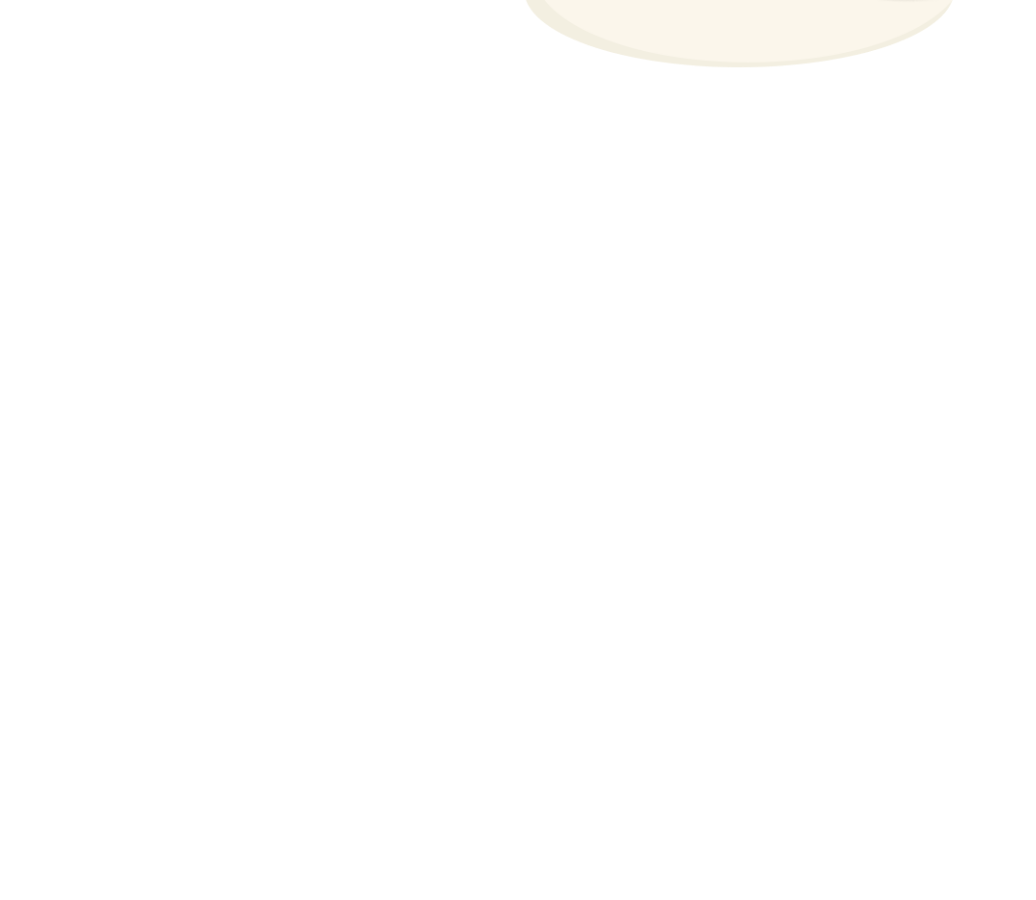
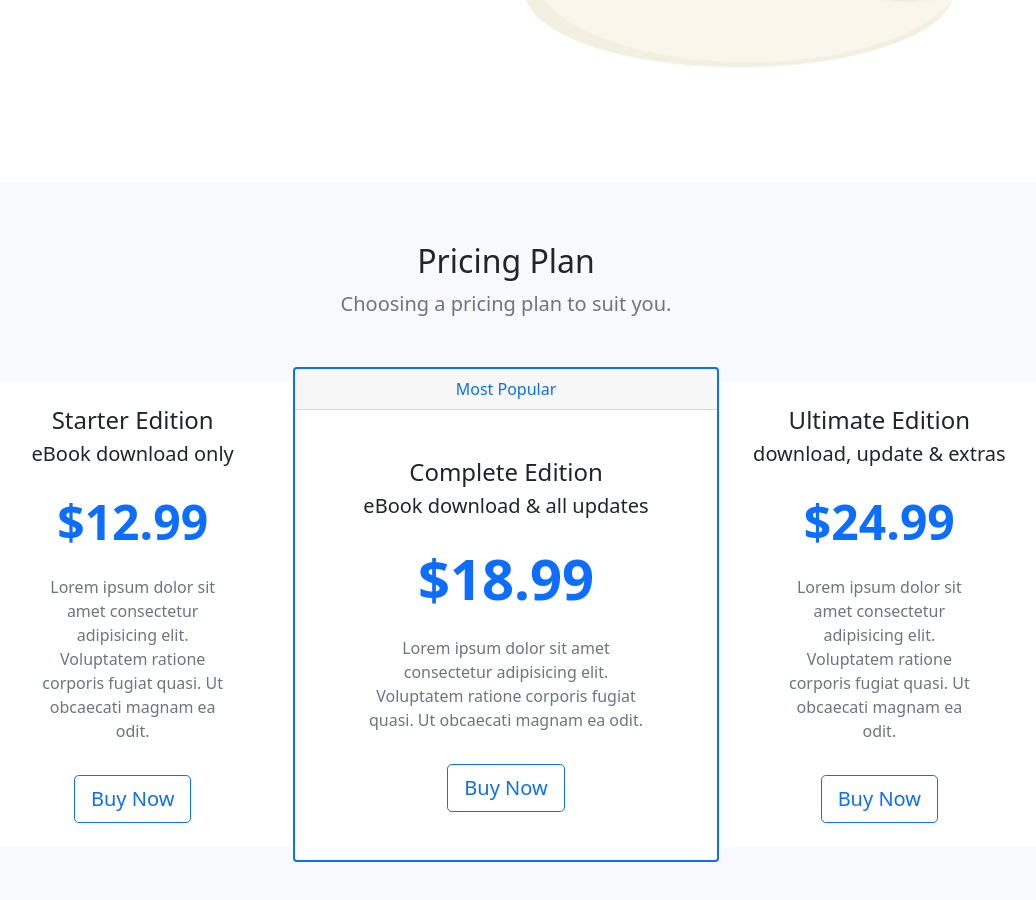
Before and after one commit to fleurdelisseho/BS-5-Tutorial, a plain HTML site: page index.html in a window 1280 px wide. Shown: the part 544-1444 px from the top of the page, without its empty margins (134-1170 px from the left). Before the commit the page ends 800 px from the top, so only its background shows below. Drawn offline with nearby package versions, Linux system fonts and the light colour scheme.

Commit message:
lesson-10

```diff
--- a/index.html
+++ b/index.html
@@ -68,6 +68,66 @@
         </div>
     </section>
 
+    <!--pricing plans-->
+    <section class="bg-light mt-5" id="pricing">
+        <div class="text-center">
+            <h2>Pricing Plan</h2>
+            <p class="lead text-muted"> Choosing a pricing plan to suit you.</p>
+        </div>
+        <div class="row my-5 align-items-center justify-content-center g-0">
+
+            <div class="cols-8 col-lg-4 col-xl-3">
+                <div class="card border-0">
+                    <div class="card-body text-center py-4">
+                        <h4 class="card-title">Starter Edition</h4>
+                        <p class="lead card-subtitle">eBook download only</p>
+                        <p class="display-5 my-4 text-primary fw-bold">$12.99</p>
+                        <p class="card-text mx-5 text-muted d-none d-lg-block">Lorem ipsum dolor sit amet consectetur adipisicing elit. Voluptatem ratione corporis fugiat quasi. Ut obcaecati magnam ea odit.</p>
+                        <a href="#" class="btn btn-outline-primary btn-lg mt-3">Buy Now</a>
+                    </div>
+                </div>
+            </div>
+
+            <div class="col-9 col-lg-4">
+                <div class="card border-primary border-2">
+                    <div class="card-header text-center text-primary">Most Popular</div>
+                    <div class="card-body text-center py-5">
+                            <h4 class="card-title">Complete Edition</h4>
+                            <p class="lead card-subtitle">eBook download & all updates</p>
+                            <p class="display-4 my-4 text-primary fw-bold">$18.99</p>
+                            <p class="card-text mx-5 text-muted d-none d-lg-block">Lorem ipsum dolor sit amet consectetur adipisicing elit. Voluptatem ratione corporis fugiat quasi. Ut obcaecati magnam ea odit.</p>
+                            <a href="#" class="btn btn-outline-primary btn-lg mt-3">Buy Now</a>
+                        </div>
+                    </div>
+                </div>
+
+                <div class="cols-8 col-lg-4 col-xl-3">
+                    <div class="card border-0">
+                        <div class="card-body text-center py-4">
+                            <h4 class="card-title">Ultimate Edition</h4>
+                            <p class="lead card-subtitle">download, update & extras</p>
+                            <p class="display-5 my-4 text-primary fw-bold">$24.99</p>
+                            <p class="card-text mx-5 text-muted d-none d-lg-block">Lorem ipsum dolor sit amet consectetur adipisicing elit. Voluptatem ratione corporis fugiat quasi. Ut obcaecati magnam ea odit.</p>
+                            <a href="#" class="btn btn-outline-primary btn-lg mt-3">Buy Now</a>
+                        </div>
+                    </div>
+                </div>
+
+        </div>
+
+    </section>
+
+    <!--topics at a glance-->
+
+
+    <!--review list-->
+
+
+    <!--contact form-->
+
+
+    <!--get updates/ modal trigger-->
+
     <script src="https://cdn.jsdelivr.net/npm/bootstrap@5.0.2/dist/js/bootstrap.bundle.min.js" integrity="sha384-MrcW6ZMFYlzcLA8Nl+NtUVF0sA7MsXsP1UyJoMp4YLEuNSfAP+JcXn/tWtIaxVXM" crossorigin="anonymous"></script>
 
 </body>
```
